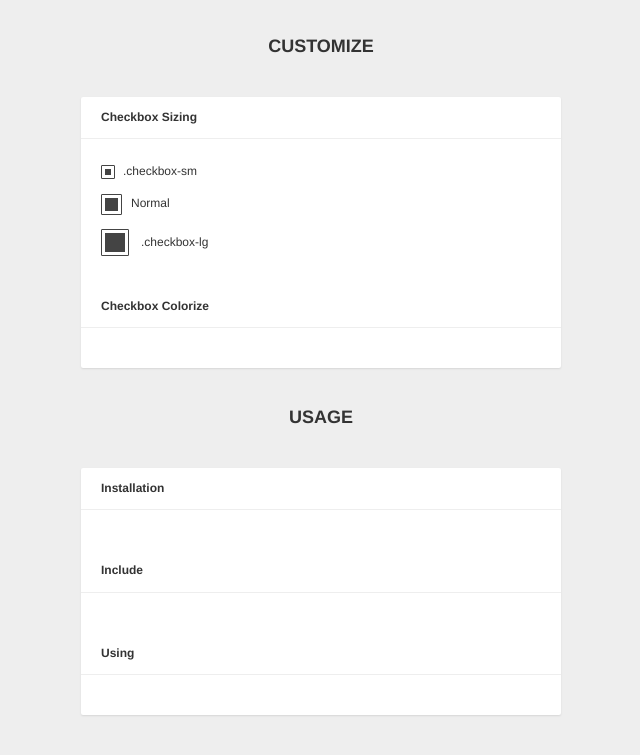
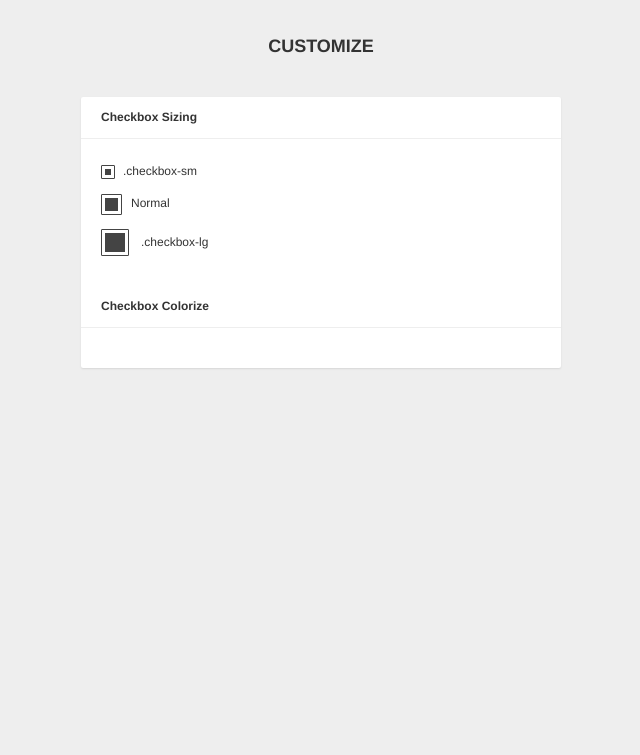
Before and after one commit to cuprous/checkbox3, a plain HTML site: page index.html in a window 1280 px wide. Shown: the part 1376-2131 px from the top of the page, without its empty margins (319-959 px from the left). After the commit the page ends 1840 px from the top, so only its background shows below. Drawn offline with Linux system fonts and the light colour scheme.

Commit message:
Add Images

```diff
--- a/index.html
+++ b/index.html
@@ -13,6 +13,7 @@
 </head>
 
 <body>
+  <a href="https://github.com/tui2tone/checkbox3"><img style="position: absolute; top: 0; right: 0; border: 0;" src="https://camo.githubusercontent.com/a6677b08c955af8400f44c6298f40e7d19cc5b2d/68747470733a2f2f73332e616d617a6f6e6177732e636f6d2f6769746875622f726962626f6e732f666f726b6d655f72696768745f677261795f3664366436642e706e67" alt="Fork me on GitHub" data-canonical-src="https://s3.amazonaws.com/github/ribbons/forkme_right_gray_6d6d6d.png"></a>
   <div class="page-title">
     <h2>CHECKBOX3</h2>
     <h3>CSS3 Styles for Checkbox and Radio Button</h3>
@@ -241,16 +242,6 @@
     <div class="card-body">
     </div>
   </div>
-  <h4>USAGE</h4>
-  <div class="card">
-    <div class="card-title">Installation</div>
-    <div class="card-body"></div>
-    <div class="card-title">Include</div>
-    <div class="card-body"></div>
-    <div class="card-title">Using</div>
-    <div class="card-body"></div>
-  </div>
-
 </body>
 
 </html>
```
Also changed, not shown: img/checkbox3.png (added).
